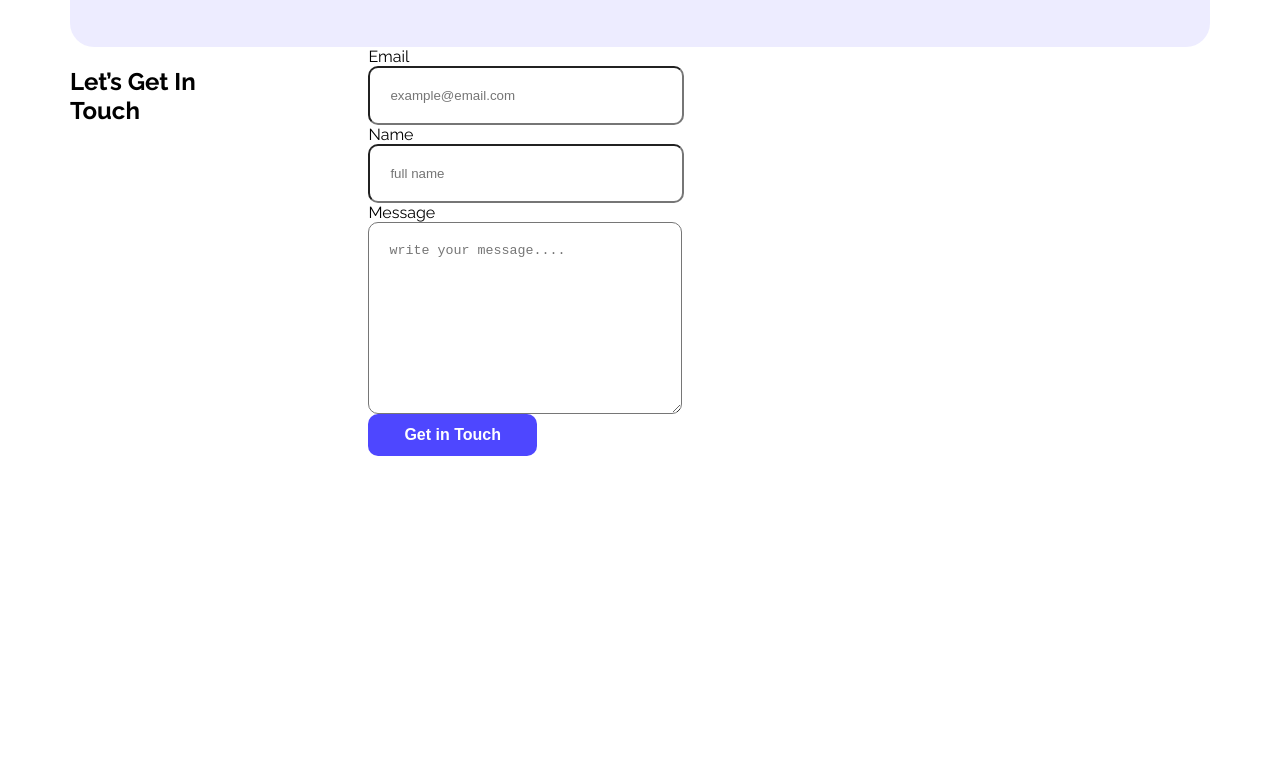
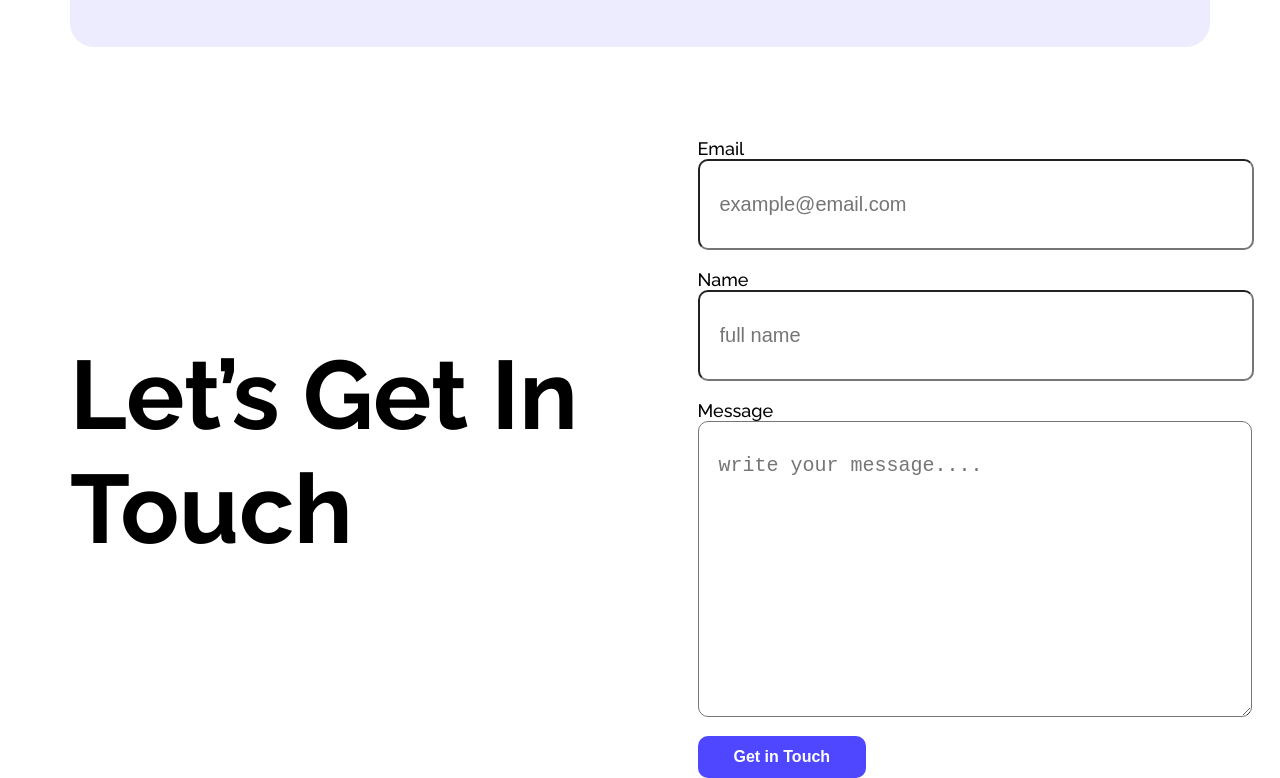
Before and after one commit to kamrulhasankanan/B12-Assignment-001, a plain HTML site: page index.html in a window 1280 px wide. Shown: the part 1393-2171 px from the top of the page. Before the commit the page ends 1857 px from the top, so only its background shows below. Drawn offline with Linux system fonts and the light colour scheme.

Commit message:
modify get touch section

```diff
--- a/index.html
+++ b/index.html
@@ -61,7 +61,10 @@
         <!-- productive users section end -->
         <!-- Let’s Get In Touch Section Start -->
         <section class="get-touch">
+            <div class="get-touch-column">
                 <h1 class="get-touch-title">Let’s Get In Touch</h1>
+            </div>
+            <div class="get-touch-column">
                 <form>
                     <label for="email">Email</label>
                     <input type="email" name="" id="email" placeholder="example@email.com">
@@ -71,6 +74,7 @@
                     <textarea name="" id="message" cols="30" rows="10" placeholder="write your message...."></textarea>
                     <button class="btn-primary">Get in Touch</button>
                 </form>
+            </div>
         </section>
 
     </main>
--- a/styles/style.css
+++ b/styles/style.css
@@ -109,13 +109,33 @@ main{
 /* get touch styles */
 .get-touch{
     display: flex;
+    max-width: 1140px;
+    height: 632px;
     gap: 115px;
+
+}
+.get-touch-title{
+    font-size: 97px;
+    font-weight: bold;
+    color: #000000;
+    margin-top: 200px;
+}
+.get-touch-column{
     width: 50%;
+    margin-top: 91px;
+
 }
 main section input[type="text"], main section input[type="email"], main section textarea{
     border-radius: 10px;
-    padding: 20px 20px;
+    padding: 32px 20px;
     width: 100%;
     display: block;
+    margin-bottom: 19px;
+    font-size: 20px;
 
 }
+main section label{
+    font-size: 18px;
+    font-weight: 500;
+    color: #000000;
+}
```
Lines whose indentation alone changed are shown as unchanged.
